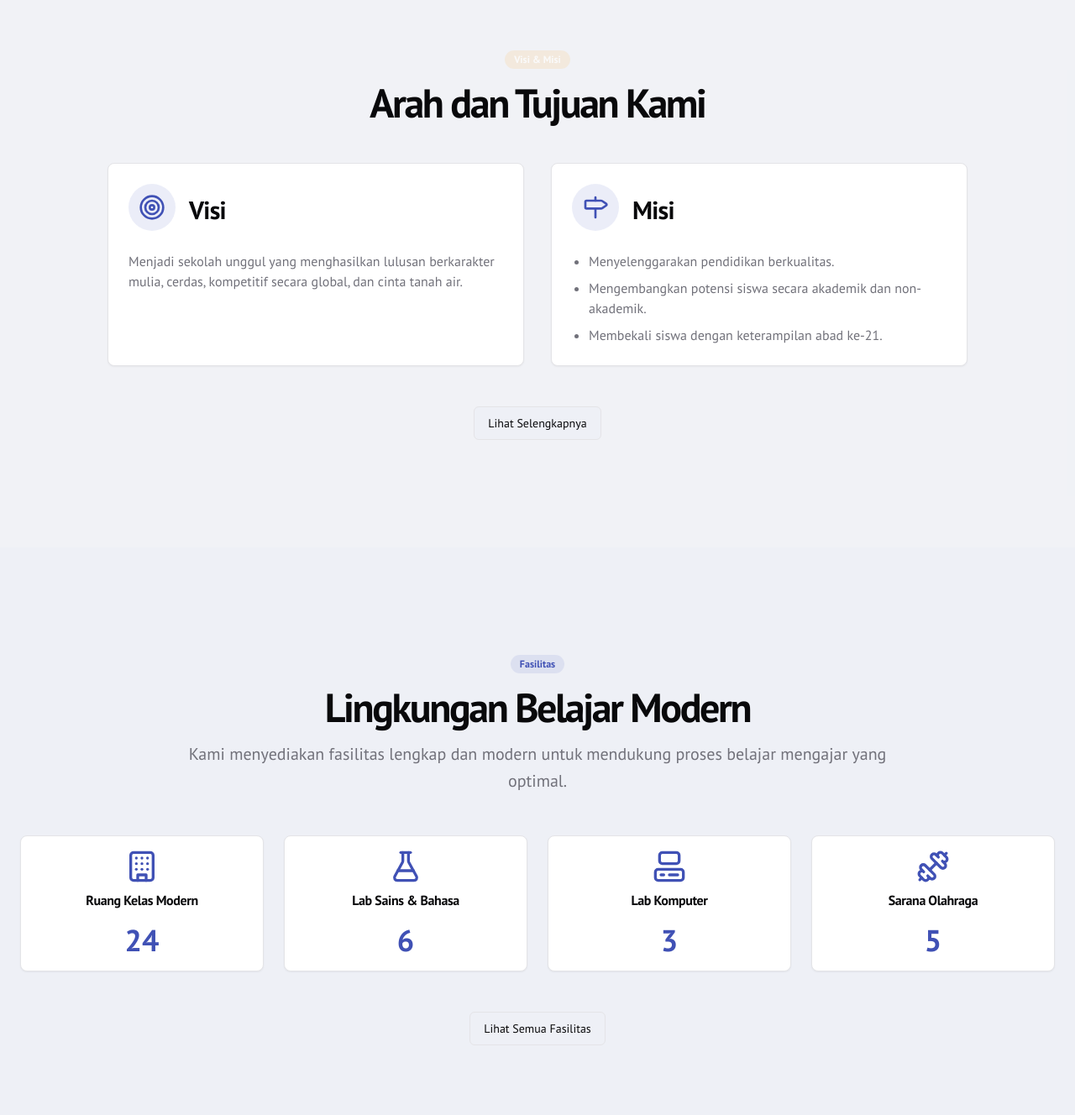
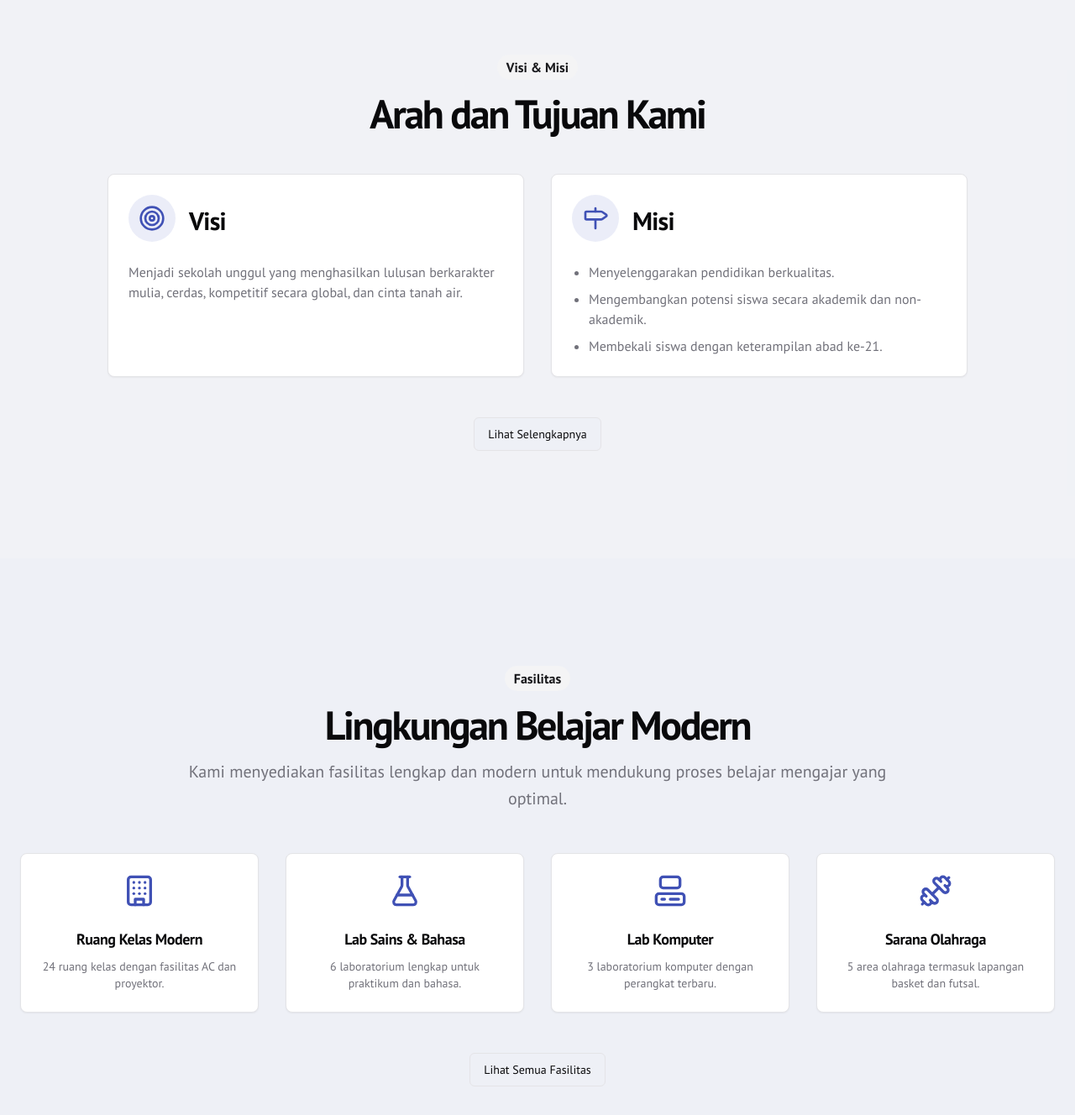
Before and after one commit to KP-SMPN24/Website, a Next.js app: page / in a window 1280 px wide. Shown: the part 1442-2770 px from the top of the page at 84% size. Built offline with nearby package versions, Linux system fonts and the light colour scheme.

Commit message:
perbaiki UI beranda

```diff
--- a/src/app/(main)/page.tsx
+++ b/src/app/(main)/page.tsx
@@ -17,22 +17,22 @@ export default function HomePage() {
     {
       icon: <Building className="h-10 w-10 mx-auto text-primary mb-2"/>,
       title: "Ruang Kelas Modern",
-      total: "24",
+      description: "24 ruang kelas dengan fasilitas AC dan proyektor.",
     },
     {
       icon: <FlaskConical className="h-10 w-10 mx-auto text-primary mb-2"/>,
       title: "Lab Sains & Bahasa",
-      total: "6",
+      description: "6 laboratorium lengkap untuk praktikum dan bahasa.",
     },
     {
       icon: <Computer className="h-10 w-10 mx-auto text-primary mb-2"/>,
       title: "Lab Komputer",
-      total: "3",
+      description: "3 laboratorium komputer dengan perangkat terbaru.",
     },
     {
       icon: <Dumbbell className="h-10 w-10 mx-auto text-primary mb-2"/>,
       title: "Sarana Olahraga",
-      total: "5",
+      description: "5 area olahraga termasuk lapangan basket dan futsal.",
     },
   ]
 
@@ -56,7 +56,7 @@ export default function HomePage() {
             <p className="max-w-[700px] text-lg md:text-xl mt-4 animate-fade-in-up">
               Membentuk masa depan cerah melalui pendidikan berkualitas dan inovasi tanpa henti.
             </p>
-            <div className="mt-8">
+            <div className="mt-8 animate-fade-in-up animation-delay-300">
               <Button asChild size="lg" className="bg-accent hover:bg-accent/90 text-accent-foreground">
                 <Link href="/penerimaan">
                   Pendaftaran Siswa Baru <ArrowRight className="ml-2 h-5 w-5" />
@@ -68,9 +68,9 @@ export default function HomePage() {
 
         <section id="about" className="w-full py-12 md:py-24 lg:py-32">
           <div className="container mx-auto px-4 md:px-6">
-            <div className="grid items-center gap-6 lg:grid-cols-2 lg:gap-12">
+            <div className="grid items-center gap-10 lg:grid-cols-2 lg:gap-16">
               <div className="space-y-4">
-                <Badge className="bg-primary/10 text-primary hover:bg-primary/20">Tentang Kami</Badge>
+                <Badge variant="secondary" className="text-base">Tentang Kami</Badge>
                 <h2 className="text-3xl font-bold tracking-tighter sm:text-4xl md:text-5xl font-headline">
                   Pendidikan Unggul untuk Generasi Masa Depan
                 </h2>
@@ -96,7 +96,7 @@ export default function HomePage() {
         <section id="visi-misi" className="w-full py-12 md:py-24 lg:py-32 bg-muted/40">
            <div className="container mx-auto px-4 md:px-6">
             <div className="flex flex-col items-center justify-center space-y-4 text-center">
-                <Badge className="bg-accent/10 text-accent-foreground hover:bg-accent/20">Visi & Misi</Badge>
+                <Badge variant="secondary" className="text-base">Visi & Misi</Badge>
                 <h2 className="text-3xl font-bold tracking-tighter sm:text-5xl font-headline">Arah dan Tujuan Kami</h2>
              </div>
             <div className="grid md:grid-cols-2 gap-8 max-w-5xl mx-auto mt-12">
@@ -140,20 +140,22 @@ export default function HomePage() {
         <section id="fasilitas" className="w-full py-12 md:py-24 lg:py-32">
             <div className="container mx-auto px-4 md:px-6">
                 <div className="flex flex-col items-center justify-center space-y-4 text-center">
-                    <Badge className="bg-primary/10 text-primary hover:bg-primary/20">Fasilitas</Badge>
+                    <Badge variant="secondary" className="text-base">Fasilitas</Badge>
                     <h2 className="text-3xl font-bold tracking-tighter sm:text-5xl font-headline">Lingkungan Belajar Modern</h2>
                     <p className="max-w-[900px] text-muted-foreground md:text-xl/relaxed lg:text-base/relaxed xl:text-xl/relaxed">
                         Kami menyediakan fasilitas lengkap dan modern untuk mendukung proses belajar mengajar yang optimal.
                     </p>
                 </div>
-                <div className="mx-auto grid grid-cols-2 gap-6 pt-12 sm:grid-cols-4 lg:grid-cols-4">
+                <div className="mx-auto grid grid-cols-1 gap-8 pt-12 sm:grid-cols-2 lg:grid-cols-4">
                   {facilities.map((facility, index) => (
-                    <Card key={index} className="text-center p-4 transition-shadow duration-300 hover:shadow-lg flex flex-col justify-between">
-                        <div>
-                          {facility.icon}
-                          <CardTitle className="text-md font-semibold mt-2">{facility.title}</CardTitle>
-                        </div>
-                        <p className="text-4xl font-bold text-primary mt-4">{facility.total}</p>
+                    <Card key={index} className="text-center p-6 transition-all duration-300 hover:shadow-xl hover:-translate-y-1 flex flex-col items-center">
+                        {facility.icon}
+                        <CardHeader className="p-0 mt-4">
+                          <CardTitle className="text-lg font-semibold">{facility.title}</CardTitle>
+                        </CardHeader>
+                        <CardContent className="p-0 mt-2">
+                          <p className="text-muted-foreground text-sm">{facility.description}</p>
+                        </CardContent>
                     </Card>
                   ))}
                 </div>
@@ -169,7 +171,7 @@ export default function HomePage() {
         <section id="news" className="w-full py-12 md:py-24 lg:py-32 bg-muted/40">
           <div className="container mx-auto px-4 md:px-6">
             <div className="flex flex-col items-center justify-center space-y-4 text-center">
-              <Badge className="bg-accent/10 text-accent-foreground hover:bg-accent/20">Berita Terbaru</Badge>
+              <Badge variant="secondary" className="text-base">Berita Terbaru</Badge>
               <h2 className="text-3xl font-bold tracking-tighter sm:text-5xl font-headline">Ikuti Perkembangan Terkini</h2>
               <p className="max-w-[900px] text-muted-foreground md:text-xl/relaxed lg:text-base/relaxed xl:text-xl/relaxed">
                 Dapatkan informasi terbaru seputar kegiatan, pengumuman, dan pencapaian dari komunitas sekolah kami.
@@ -220,7 +222,7 @@ export default function HomePage() {
         <section id="achievements" className="w-full py-12 md:py-24 lg:py-32">
           <div className="container mx-auto px-4 md:px-6">
             <div className="flex flex-col items-center justify-center space-y-4 text-center">
-              <Badge className="bg-primary/10 text-primary hover:bg-primary/20">Prestasi Kami</Badge>
+              <Badge variant="secondary" className="text-base">Prestasi Kami</Badge>
               <h2 className="text-3xl font-bold tracking-tighter sm:text-5xl font-headline">Merayakan Keberhasilan</h2>
               <p className="max-w-[900px] text-muted-foreground md:text-xl/relaxed lg:text-base/relaxed xl:text-xl/relaxed">
                 Kami bangga dengan berbagai prestasi yang telah diraih oleh siswa dan sekolah kami di berbagai bidang.
@@ -228,7 +230,7 @@ export default function HomePage() {
             </div>
             <div className="mx-auto grid grid-cols-1 gap-6 pt-12 sm:grid-cols-2 lg:grid-cols-3">
               {featuredAchievements.map((achievement) => (
-                <Card key={achievement.id} className="flex flex-col text-center items-center p-6 transition-shadow duration-300 hover:shadow-lg">
+                <Card key={achievement.id} className="flex flex-col text-center items-center p-6 transition-all duration-300 hover:shadow-xl hover:-translate-y-1">
                   <div className="p-4 bg-accent rounded-full mb-4">
                     <Trophy className="h-8 w-8 text-accent-foreground" />
                   </div>
--- a/tailwind.config.ts
+++ b/tailwind.config.ts
@@ -95,10 +95,32 @@ export default {
             height: '0',
           },
         },
+        'fade-in-down': {
+          '0%': {
+            opacity: '0',
+            transform: 'translateY(-20px)',
+          },
+          '100%': {
+            opacity: '1',
+            transform: 'translateY(0)',
+          },
+        },
+        'fade-in-up': {
+          '0%': {
+            opacity: '0',
+            transform: 'translateY(20px)',
+          },
+          '100%': {
+            opacity: '1',
+            transform: 'translateY(0)',
+          },
+        },
       },
       animation: {
         'accordion-down': 'accordion-down 0.2s ease-out',
         'accordion-up': 'accordion-up 0.2s ease-out',
+        'fade-in-down': 'fade-in-down 0.5s ease-out',
+        'fade-in-up': 'fade-in-up 0.5s ease-out',
       },
     },
   },
```
